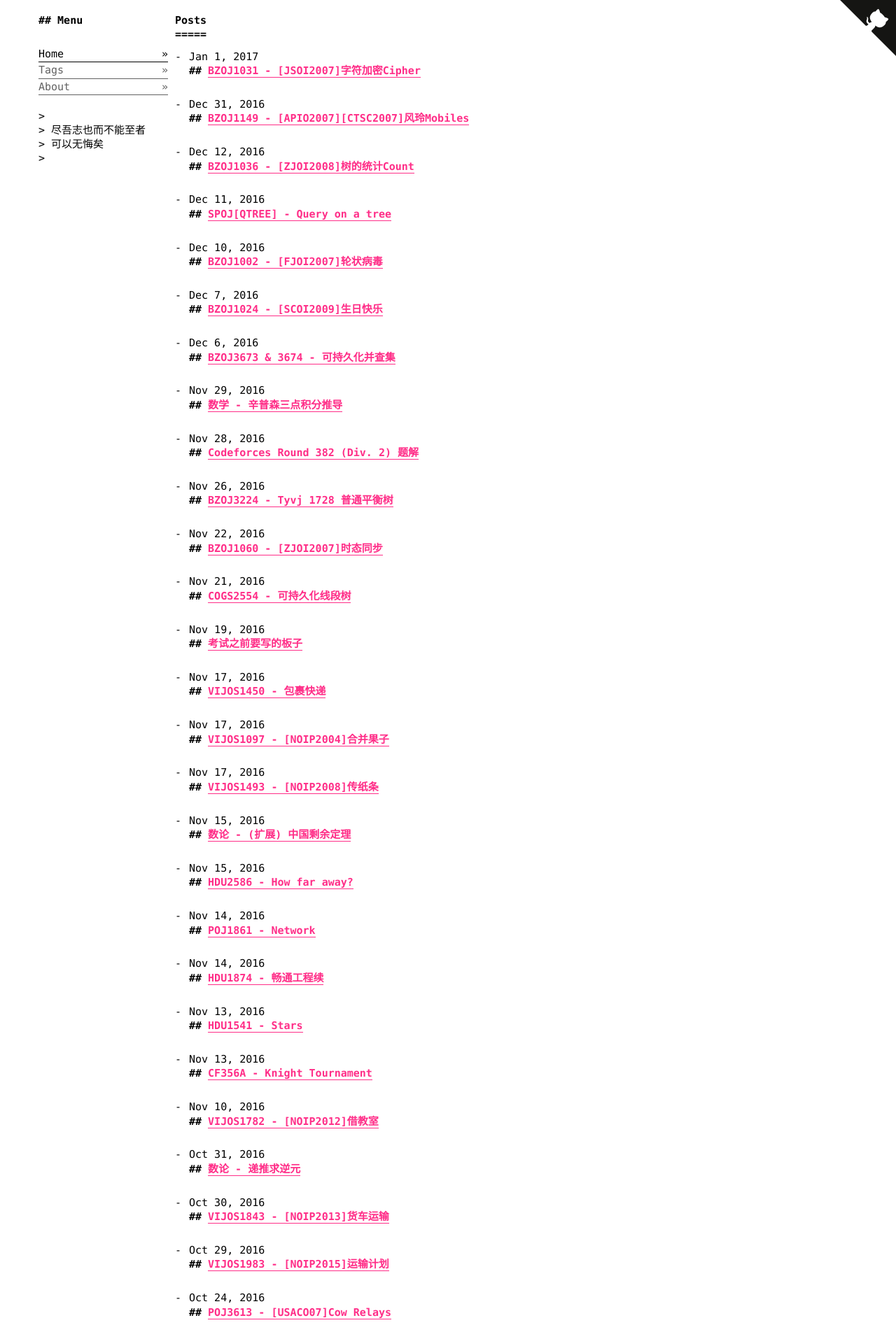
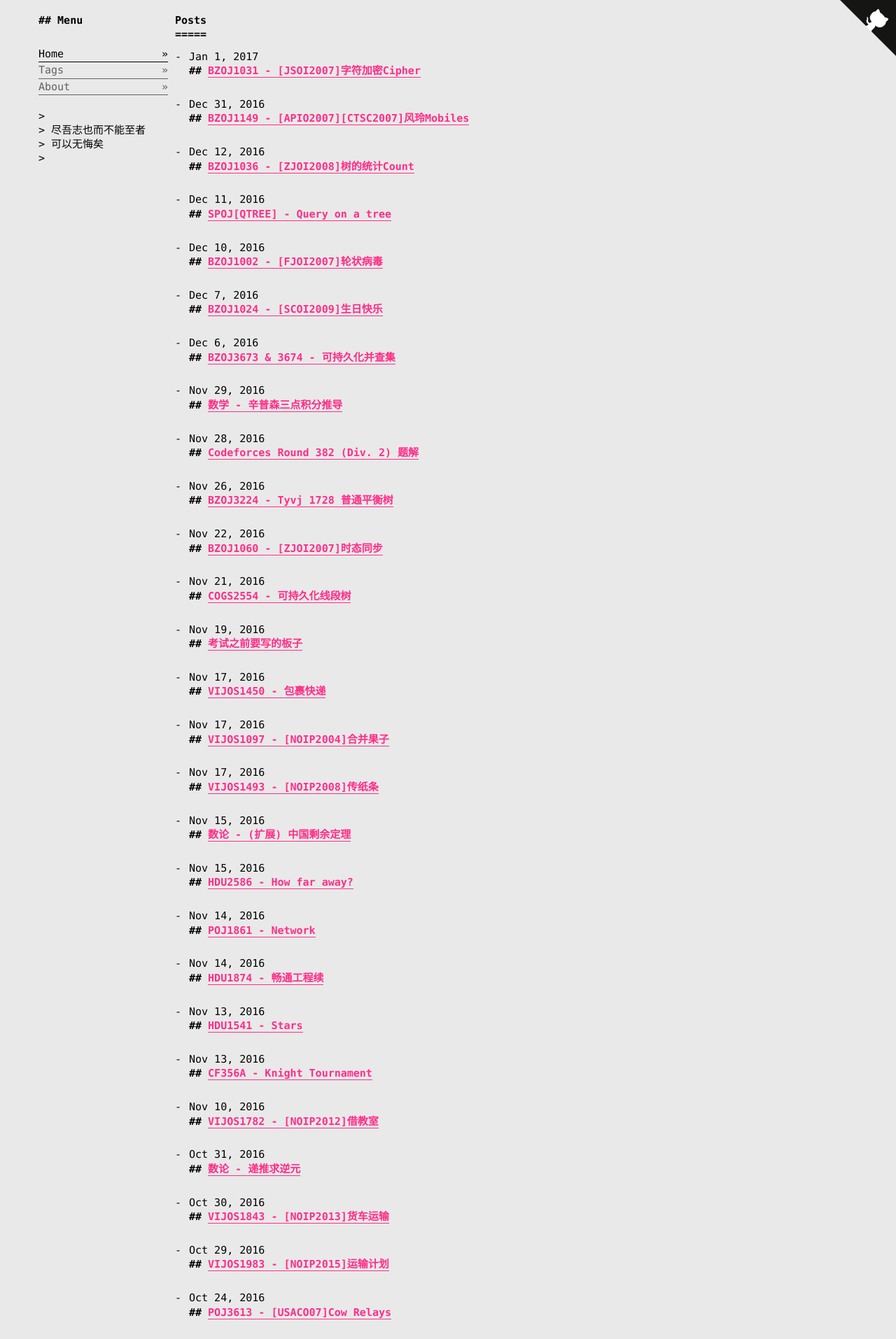
Before and after one commit to zbaxrl/zbaxrl.github.io, a Jekyll site: the page built from index.html, in a window 1280 px wide. Shown: the top 1914 px of the page at 70% size. Built offline with Jekyll 4.4.1, drawn with Linux system fonts in a browser that asks for light colours.

Commit message:
防止亮瞎眼

```diff
--- a/_sass/_styles.scss
+++ b/_sass/_styles.scss
@@ -1,4 +1,6 @@
 // This file contains custom (non hack.css) styles
+
+body { background: rgb(233, 233, 233); }
 
 .t-hackcss {  // Main prefix to avoid collisions
 
```
